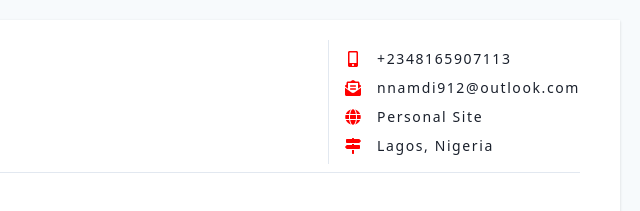
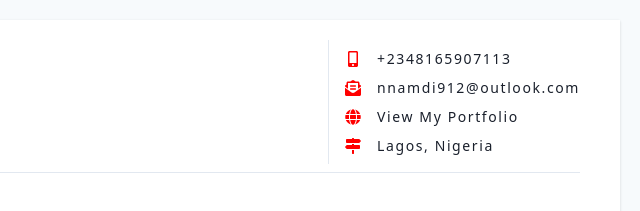
Before and after one commit to TechShrewdNG/My-Resume, a Gatsby site: page / in a window 1280 px wide. Shown: the top 211 px of the page, 640-1280 px from the left. Built offline with nearby package versions, Linux system fonts and the light colour scheme; Gatsby itself is replaced by a stand-in of ours.

Commit message:
Update contact.js

```diff
--- a/src/components/contact.js
+++ b/src/components/contact.js
@@ -32,7 +32,7 @@ const Contact = ({ field, value }) => (
           rel="noopener noreferrer"
           title="website"
         >
-          Personal Site
+          View My Portfolio
         </a>
       </>
     )}
```
